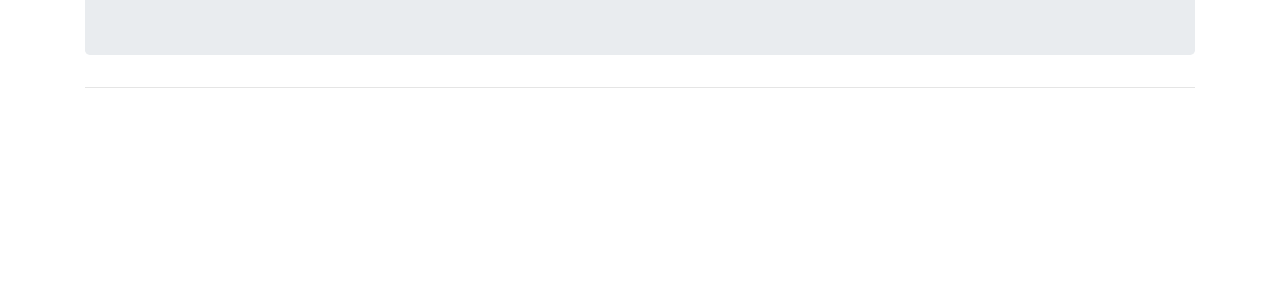
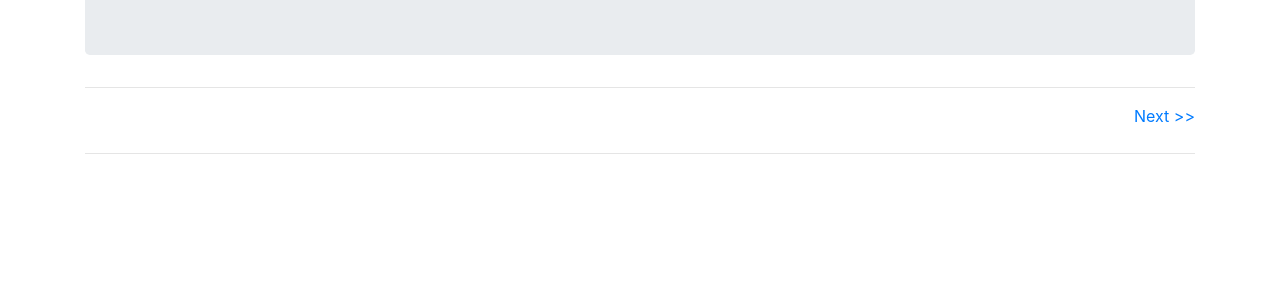
Before and after one commit to AndreTeixeirax8/MicroBlog, a Node server app: page / in a window 1280 px wide. Shown: the part 417-717 px from the top of the page. Run offline with Node 20, Linux system fonts and the light colour scheme; data that the repository does not hold is empty; some libraries are stand-ins or nearby versions.

Commit message:
Criado o botão next da paginação home

```diff
--- a/articles/ArticlesController.js
+++ b/articles/ArticlesController.js
@@ -110,7 +110,10 @@ router.get("/articles/page/:num",(req,res)=>{
      e retorna (count) que o total e as rows(Linhas)*/
     Article.findAndCountAll({
         limit:4, //quantidade de artigos que vai retornar da paginação
-        offset:offset
+        offset:offset,
+        order:[
+            ['id','DESC']//ordenação dos artigos por id
+        ],
     }).then(articles =>{
 
         var next;
--- a/index.js
+++ b/index.js
@@ -38,7 +38,8 @@ app.get("/",(req,res)=>{
     Article.findAll({
         order:[
             ['id','DESC']//ordenação dos artigos na home
-        ]
+        ],
+        limit:4 //limita em mostrar os 4 ultimos artigos na home
     }).then(articles =>{
         Category.findAll().then(categories =>{
              //Pesquisa os artigos para home
--- a/views/index.ejs
+++ b/views/index.ejs
@@ -26,6 +26,17 @@
                 </div>
                 <br>
             <%});%>
+
+            <!--Inicio da paginação -->
+            <div  class="row">
+                <div class="col col-12">
+                    <a style="float:right" href="/articles/page/2">Next >></a>
+                </div>
+
+                <hr>
+            </div>
+            <hr>
+
         </div>
 
 </body>
```
